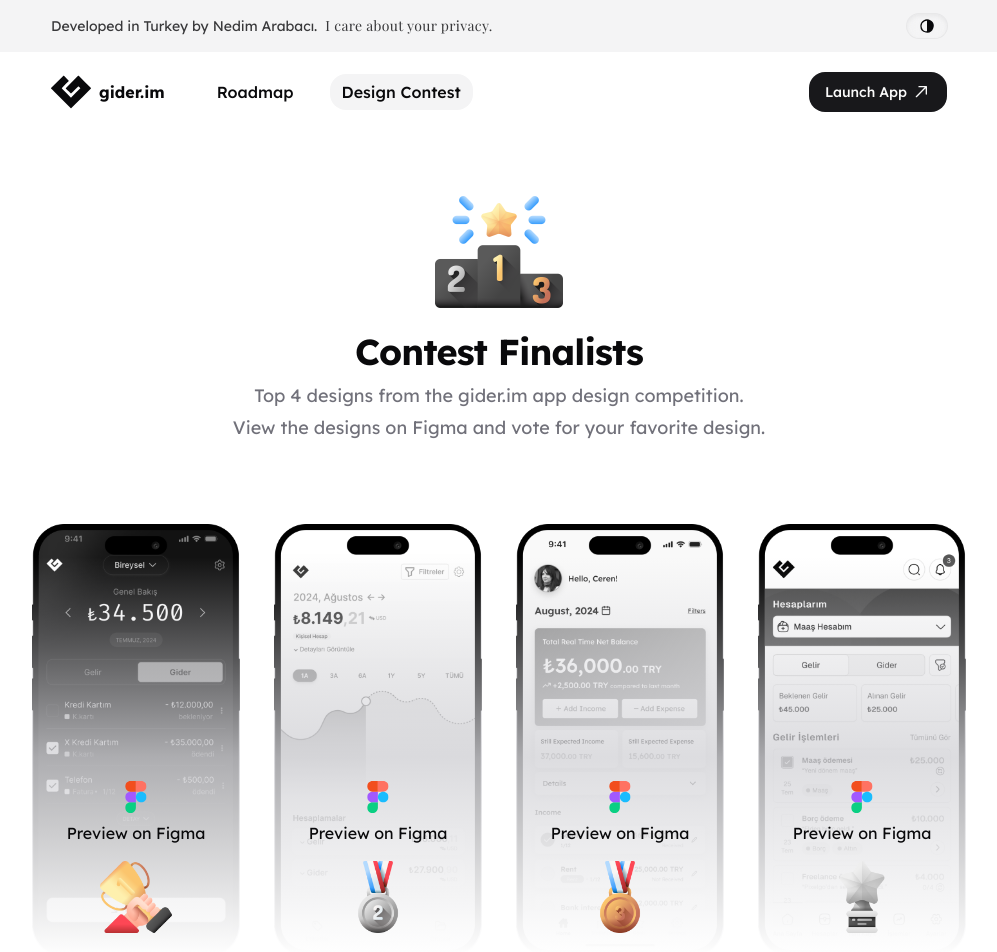
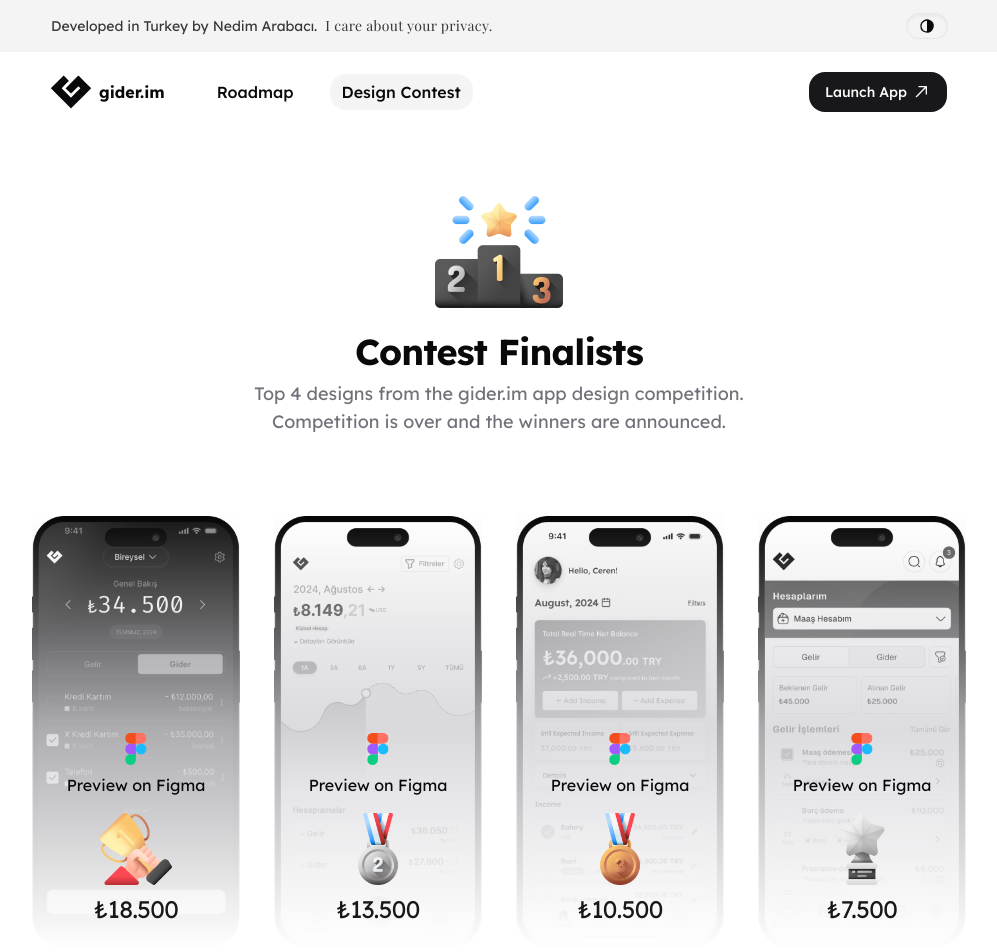
Before and after one commit to needim/gider.im-website, a Next.js app: page /design in a window 1280 px wide. Shown: the top 952 px of the page, without its empty margins (141-1138 px from the left). Built offline with nearby package versions, Linux system fonts and the light colour scheme; a web font is replaced by a local one.

Commit message:
chore: winner prizes added

```diff
--- a/components/section/contest-finalists.tsx
+++ b/components/section/contest-finalists.tsx
@@ -7,6 +7,7 @@ export function ContestFinalists() {
 	const finalists = [
 		{
 			badge: "trophy.png",
+			earns: "₺18.500",
 			name: "Sedef",
 			xHandle: "sedefhcylmz1",
 			avatarUrl:
@@ -16,6 +17,7 @@ export function ContestFinalists() {
 		},
 		{
 			badge: "silver-medal.png",
+			earns: "₺13.500",
 			name: "Oktay",
 			avatarUrl:
 				"https://pbs.twimg.com/profile_images/1804890323736231936/x-fgnRKp_400x400.jpg",
@@ -25,6 +27,7 @@ export function ContestFinalists() {
 		},
 		{
 			badge: "bronze-medal.png",
+			earns: "₺10.500",
 			name: "Ceren",
 			xHandle: "unwritten_",
 			avatarUrl:
@@ -34,6 +37,7 @@ export function ContestFinalists() {
 		},
 		{
 			badge: "trophy-4.png",
+			earns: "₺7.500",
 			className: "grayscale",
 			name: "Numan",
 			avatarUrl:
@@ -58,9 +62,9 @@ export function ContestFinalists() {
 					<h2 className="text-3xl font-bold tracking-tight sm:text-4xl">
 						Contest Finalists
 					</h2>
-					<p className="mt-2 text-lg leading-8 text-muted-foreground text-balance">
-						Top 4 designs from the gider.im app design competition. View the
-						designs on Figma and vote for your favorite design.
+					<p className="mt-2 text-lg leading-7 text-muted-foreground text-balance">
+						Top 4 designs from the gider.im app design competition. Competition
+						is over and the winners are announced.
 					</p>
 				</div>
 				<ul className="mx-auto mt-20 grid max-w-2xl grid-cols-1 gap-x-2 gap-y-20 sm:grid-cols-4 lg:max-w-4xl lg:gap-x-2 xl:max-w-none">
@@ -129,6 +133,9 @@ export function ContestFinalists() {
 											height={72}
 											className={cn("mx-auto", person.className)}
 										/>
+										<p className="text-2xl mt-2 tracking-tight text-zinc-900 dark:text-zinc-300 relative">
+											{person.earns}
+										</p>
 									</div>
 								</div>
 							</Link>
```
